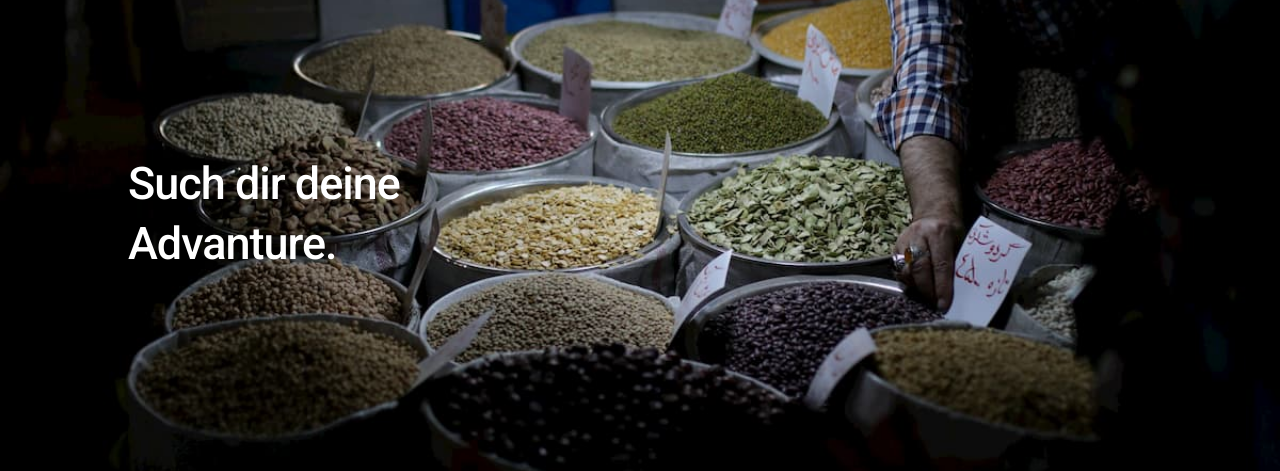
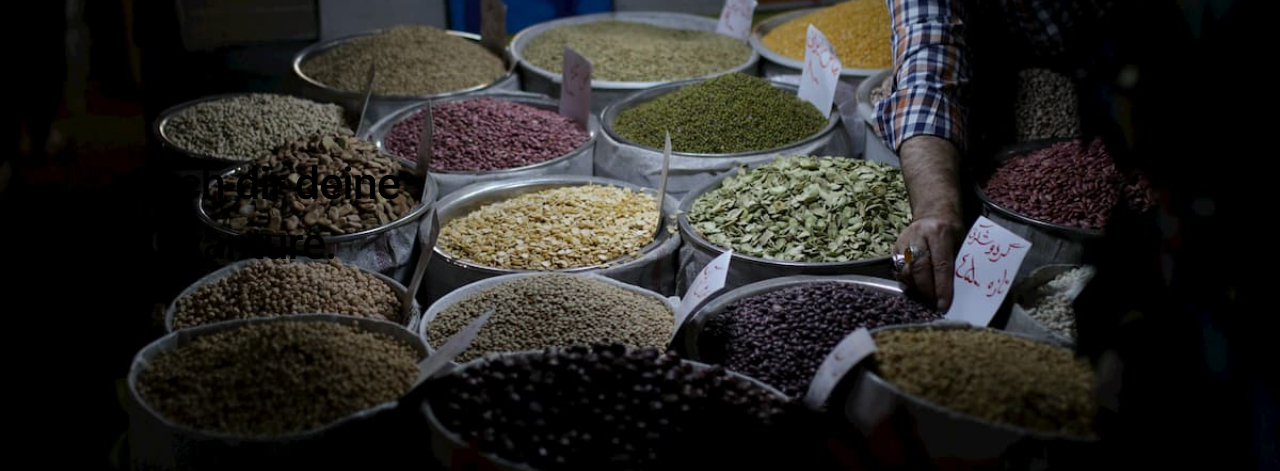
Before and after one commit to lovetheadvanture/lovetheadvanture.github.io, a plain HTML site: page index.html in a window 1280 px wide. Shown: the part 182-653 px from the top of the page. Drawn offline with Linux system fonts and the light colour scheme.

Commit message:
schriftfarbe

```diff
--- a/assets/css/me.css
+++ b/assets/css/me.css
@@ -108,7 +108,7 @@ body.page-template-page-fullsingle-me {
   background-size: cover; }
   body.page-template-page-fullsingle-me p {
     margin-bottom: 28px;
-    color: #fff; }
+    color: #yellow; }
     @media (max-width: 800px) {
       body.page-template-page-fullsingle-me p {
         font-size: 32px;
```
